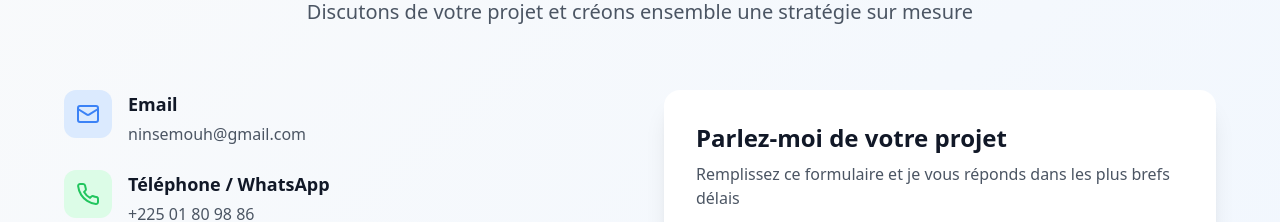
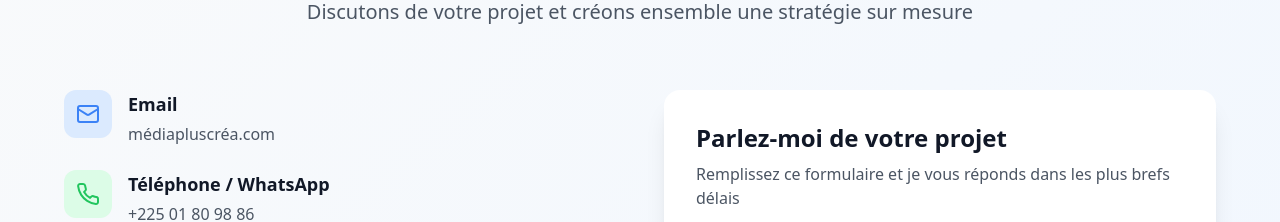
Before and after one commit to PATAWALA/Gbeo, a Next.js app: page / in a window 1280 px wide. Shown: the part 8240-8462 px from the top of the page. Built offline with nearby package versions, Linux system fonts and the light colour scheme.

Commit message:
Modif mail

```diff
--- a/src/app/page.tsx
+++ b/src/app/page.tsx
@@ -1322,7 +1322,7 @@ export default function Home() {
               <p className={`${
                 theme === 'dark' ? 'text-gray-300' : 'text-gray-600'
               }`}>
-                ninsemouh@gmail.com
+                médiapluscréa.com
               </p>
             </div>
           </div>
```
